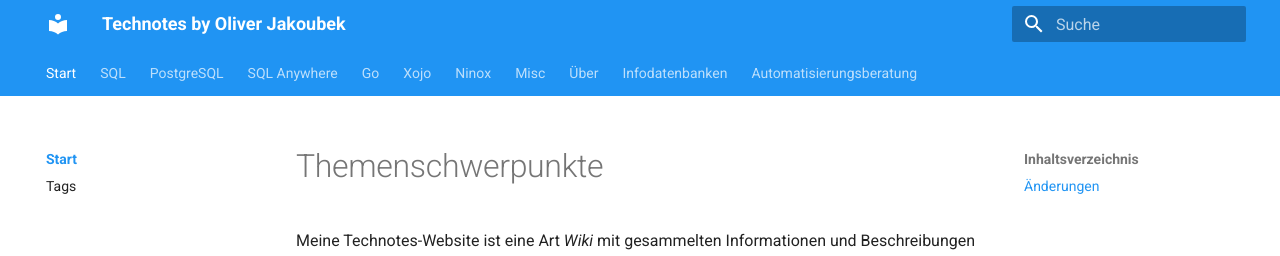
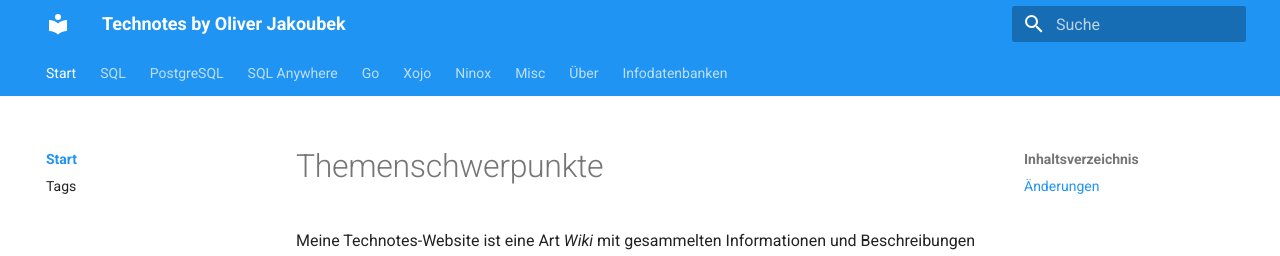
Before and after one commit to jakoubek/technotes, an MkDocs documentation site: the page built from docs/index.md, in a window 1280 px wide and 1207 px high. Shown: the top 256 px of the window. Built offline with MkDocs 1.6.1 and Material for MkDocs 9.7.7, drawn with Linux system fonts in a browser that asks for light colours; some of the changed lines change nothing that is shown.

Commit message:
Removed nav header link to Smart People Automate

```diff
--- a/mkdocs.yml
+++ b/mkdocs.yml
@@ -85,7 +85,6 @@ nav:
   - 'Über':
     - 'info/index.md'
   - Infodatenbanken: https://www.infodatenbanken.de/?ref=tnt" target="_blank
-  - Automatisierungsberatung: https://www.smartpeopleautomate.de/?ref=tnt" target="_blank
 
 theme:
   name: material
```
